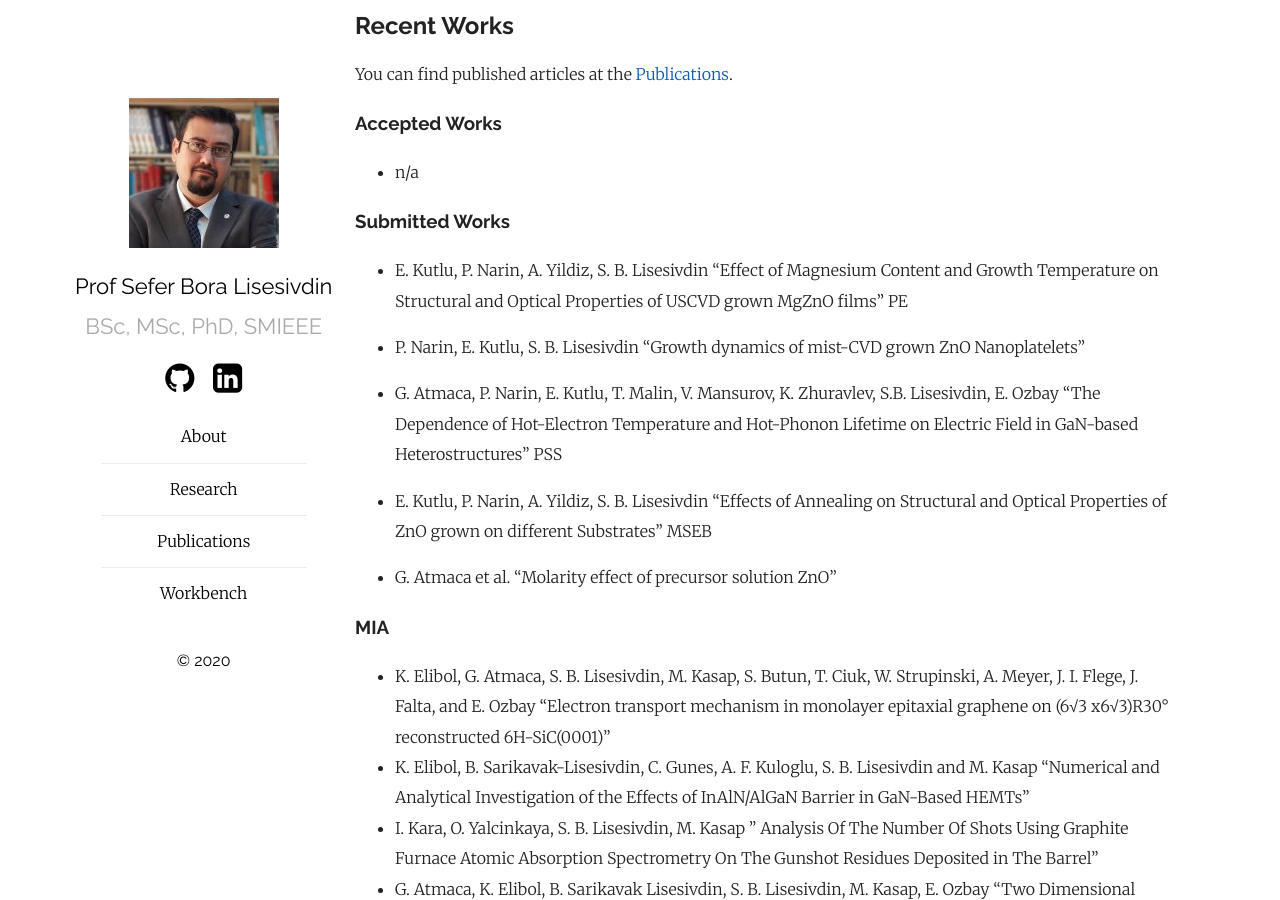
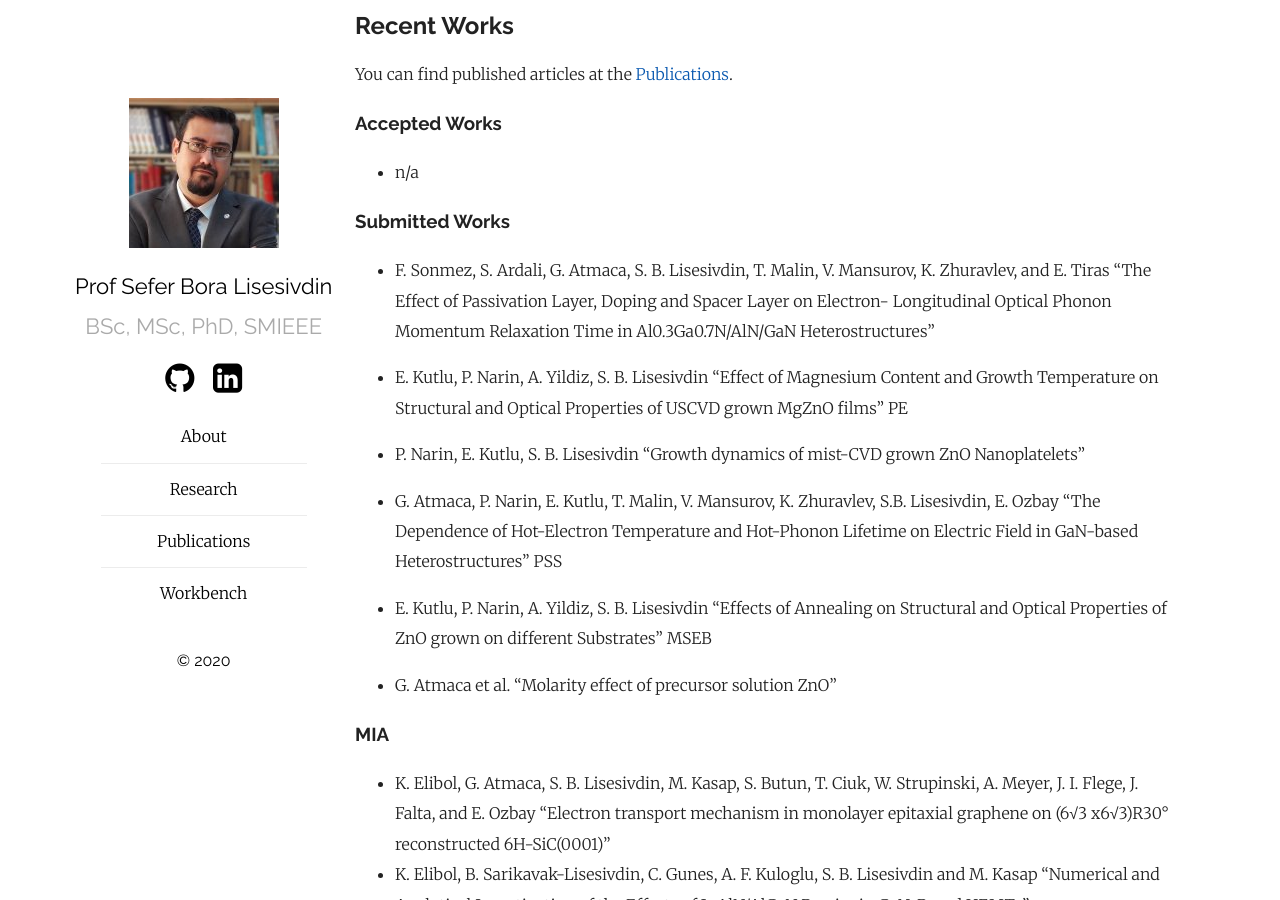
Before and after one commit to sblisesivdin/sblisesivdin.github.io, a Jekyll site: the page built from workbench.md, in a window 1280 px wide and 900 px high, scrolled down 602 px. Built offline with Jekyll 4.4.1, drawn with Linux system fonts in a browser that asks for light colours; our own code applies the rules of GitHub Pages for plain Markdown files.

Commit message:
Update workbench.md

```diff
--- a/workbench.md
+++ b/workbench.md
@@ -16,6 +16,8 @@ You can find published articles at the [Publications](publications.md).
 * n/a
 
 ### Submitted Works
+
+* F. Sonmez, S. Ardali, G. Atmaca, S. B. Lisesivdin, T. Malin, V. Mansurov, K. Zhuravlev, and E. Tiras "The Effect of Passivation Layer, Doping and Spacer Layer on Electron- Longitudinal Optical Phonon Momentum Relaxation Time in Al0.3Ga0.7N/AlN/GaN Heterostructures"
 
 * E. Kutlu, P. Narin, A. Yildiz, S. B. Lisesivdin "Effect of Magnesium Content and Growth Temperature on Structural and Optical Properties of USCVD grown MgZnO films" PE
 
```
